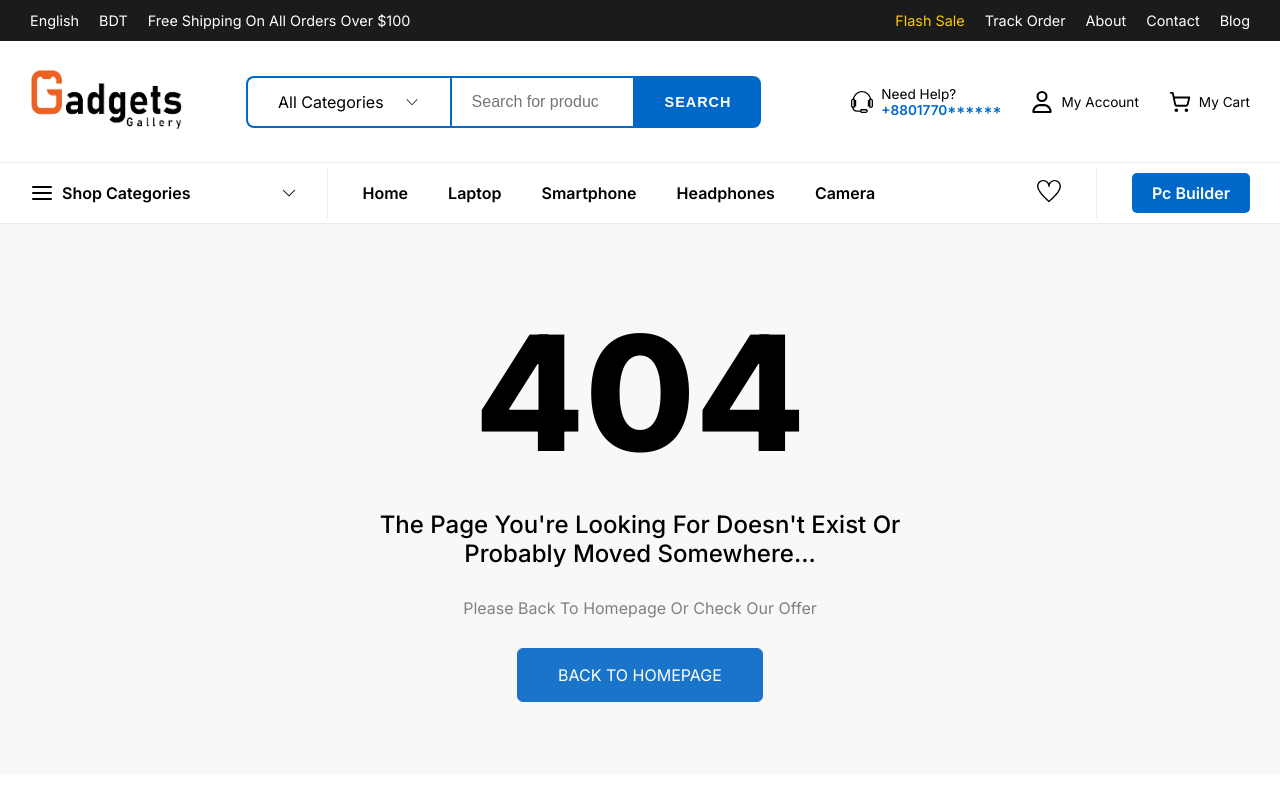
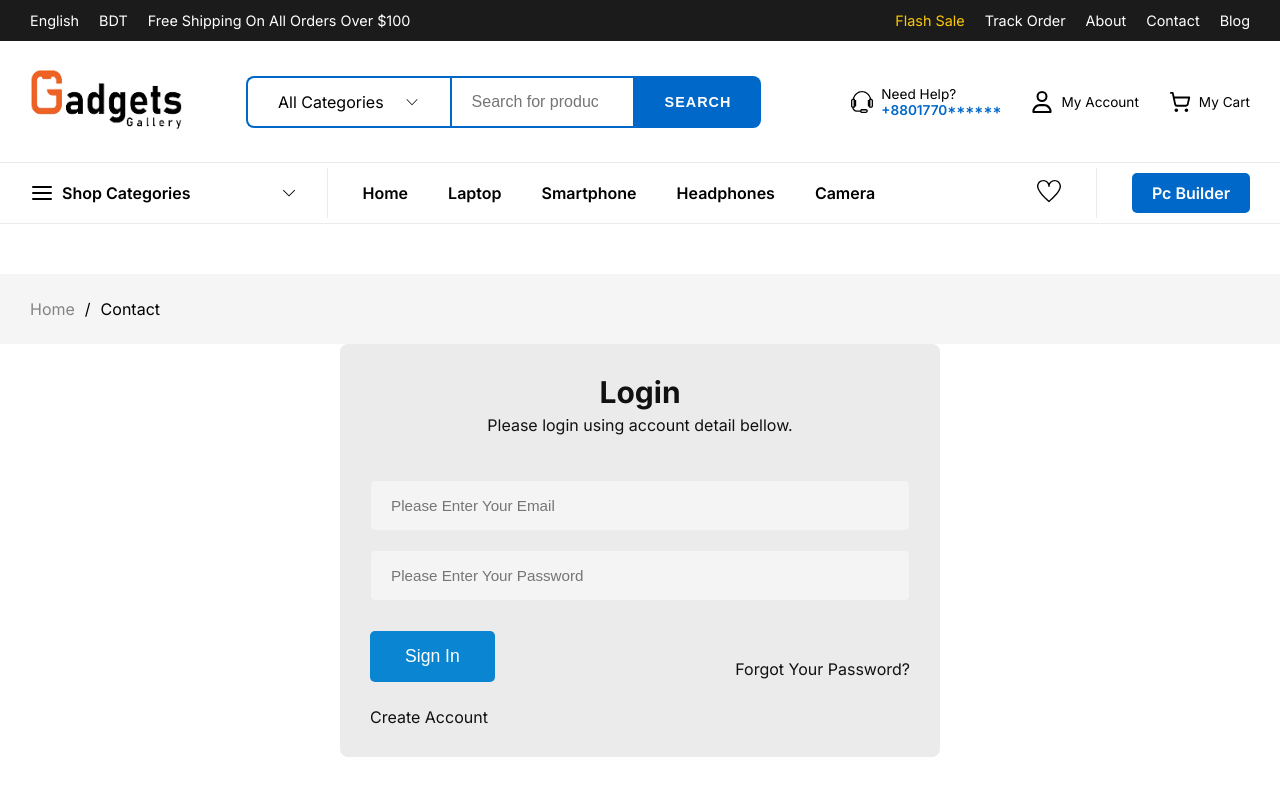
Before and after one commit to Adityo-dev/Gadget-gallery, a Next.js app: page /my-account/login in a window 1280 px wide. Before the commit this address had no page. Shown: the top 800 px of the page. Built offline with nearby package versions, Linux system fonts and the light colour scheme.

Commit message:
My Account Section add [DONE]

```diff
--- /dev/null
+++ b/src/app/my-account/login/login.module.css
@@ -0,0 +1,83 @@
+.handleFromBtnStyle {
+  background-color: #0a85d1;
+  color: #ffffff;
+  border: none;
+  border-radius: 5px;
+  padding: 15px 35px;
+  font-size: 1.1rem;
+  text-transform: capitalize;
+  cursor: pointer;
+}
+
+.loginAllDataContainer {
+  position: relative;
+  margin-top: 50px;
+}
+
+.loginDataContainer {
+  background-color: #ebebeb;
+  width: 100%;
+  max-width: 600px;
+  margin: 0 auto;
+  text-align: center;
+  padding: 30px;
+  border-radius: 8px;
+}
+
+.loginText {
+  font-size: 30px;
+  margin-bottom: 5px;
+  text-transform: capitalize;
+  color: #111111;
+}
+
+.loginSubText {
+  font-size: 1rem;
+  color: #111111;
+  width: 100%;
+  height: 25px;
+}
+
+.inputFieldContainer {
+  display: flex;
+  flex-direction: column;
+  gap: 1.2rem;
+  margin-top: 40px;
+}
+
+.inputField {
+  width: 100%;
+  padding: 1rem 1.25rem;
+  border-radius: 5px;
+  border: 1px solid #ebebeb;
+  outline: none;
+  transition: all 0.3s;
+  font-size: 0.95rem;
+  outline: none;
+  background-color: #f4f4f4;
+}
+
+.inputField:focus {
+  border: 1px solid #0068c8;
+}
+
+.singInAndForgotPsContainer {
+  display: flex;
+  align-items: center;
+  justify-content: space-between;
+  margin-top: 30px;
+  text-transform: capitalize;
+}
+
+.createAccountText {
+  display: flex;
+  text-align: left;
+  margin-top: 25px;
+  text-transform: capitalize;
+  text-decoration: none;
+  color: #111111;
+}
+
+.createAccountText:hover {
+  color: #0a85d1;
+}
--- /dev/null
+++ b/src/app/my-account/login/page.js
@@ -0,0 +1,59 @@
+import DynamicBreadcrumb from "@/components/dynamicBreadcrumb";
+import styles from "./login.module.css";
+import Link from "next/link";
+
+//Mui Text Field
+const breadcrumbItems = [
+  { label: "Home", href: "/" },
+  { label: "contact", href: "/contact" },
+];
+
+export default function Login() {
+  const handleFromBtn = (btnName) => {
+    return (
+      <>
+        <button className={styles.handleFromBtnStyle}>{btnName}</button>
+      </>
+    );
+  };
+
+  return (
+    <section className={styles.loginAllDataContainer}>
+      <section>
+        <DynamicBreadcrumb breadcrumbItems={breadcrumbItems} />
+      </section>
+
+      <div className={styles.loginDataContainer}>
+        <h1 className={styles.loginText}>Login</h1>
+        <p className={styles.loginSubText}>
+          Please login using account detail bellow.
+        </p>
+
+        <div className={styles.inputFieldContainer}>
+          <input
+            className={styles.inputField}
+            type="Email"
+            placeholder="Please Enter Your Email"
+          />
+          <input
+            className={styles.inputField}
+            type="Password"
+            placeholder="Please Enter Your Password"
+          />
+        </div>
+
+        <div className={styles.singInAndForgotPsContainer}>
+          {handleFromBtn("sign in")}
+          <p className={styles.createAccountText}>Forgot your password?</p>
+        </div>
+
+        <Link
+          href={"/my-account/register"}
+          className={styles.createAccountText}
+        >
+          Create account
+        </Link>
+      </div>
+    </section>
+  );
+}
--- /dev/null
+++ b/src/app/my-account/register/register.module.css
@@ -0,0 +1,79 @@
+.handleFromBtnStyle {
+  background-color: #0a85d1;
+  color: #ffffff;
+  border: none;
+  border-radius: 5px;
+  padding: 15px 35px;
+  font-size: 1.1rem;
+  text-transform: capitalize;
+  cursor: pointer;
+}
+
+.regAllDataContainer {
+  position: relative;
+  width: 100%;
+  border-top: 1px solid #ebebeb;
+}
+
+.regDataContainer {
+  background-color: #ebebeb;
+  width: 30%;
+  margin: 85px auto;
+  text-align: center;
+  padding: 30px;
+  border-radius: 8px;
+}
+
+.regText {
+  font-size: 30px;
+  margin-bottom: 5px;
+  text-transform: capitalize;
+  color: #111111;
+}
+
+.regSubText {
+  font-size: 1rem;
+  color: #111111;
+  width: 100%;
+  height: 25px;
+}
+
+.inputFieldContainer {
+  display: flex;
+  flex-direction: column;
+  gap: 1.2rem;
+  margin-top: 40px;
+}
+
+.inputField {
+  width: 100%;
+  padding: 1rem 1.25rem;
+  border-radius: 5px;
+  border: 1px solid #ebebeb;
+  outline: none;
+  transition: all 0.3s;
+  font-size: 0.95rem;
+  outline: none;
+  background-color: #f4f4f4;
+}
+
+.inputField:focus {
+  border: 1px solid #0068c8;
+}
+
+.singInAndForgotPsContainer {
+  margin-top: 30px;
+  text-align: left;
+}
+
+.createAccountText {
+  display: flex;
+  margin-top: 25px;
+  text-transform: capitalize;
+  text-decoration: none;
+  color: #111111;
+}
+
+.createAccountText:hover {
+  color: #0a85d1;
+}
--- a/src/components/productDetailsSlider/index.js
+++ b/src/components/productDetailsSlider/index.js
@@ -59,13 +59,13 @@ function ProductDetailsSlider({ cartData }) {
   return (
     <div>
       <Slider
+        className={styles.firstImageContainer}
         asNavFor={nav2}
         ref={(slider) => (sliderRef1 = slider)}
         {...settings2}
-        className={styles.firstImageContainer}
       >
         {imageData.map((image, ind) => (
-          <div className={styles.secondImageContainer} key={ind}>
+          <div key={ind}>
             <Image className={styles.firstImage} src={image} alt="" />
           </div>
         ))}
--- a/src/shared/navigationBar/navigationBar.js
+++ b/src/shared/navigationBar/navigationBar.js
@@ -79,7 +79,11 @@ const navData = [
       },
 
       {
-        info: { icon: <FaRegUser />, title: "my account", url: "/" },
+        info: {
+          icon: <FaRegUser />,
+          title: "my account",
+          url: "/my-account/login",
+        },
       },
       {
         info: { icon: <LuShoppingCart />, title: "my cart", url: "/cart" },
```
Also changed, not shown: src/app/my-account/register/page.js (added, +56 -0 lines), src/components/productDetailsSlider/productDetailsSlider.module.css (+20 -0 lines), src/modules/productDetails/productDetails.module.css (+76 -0 lines).
